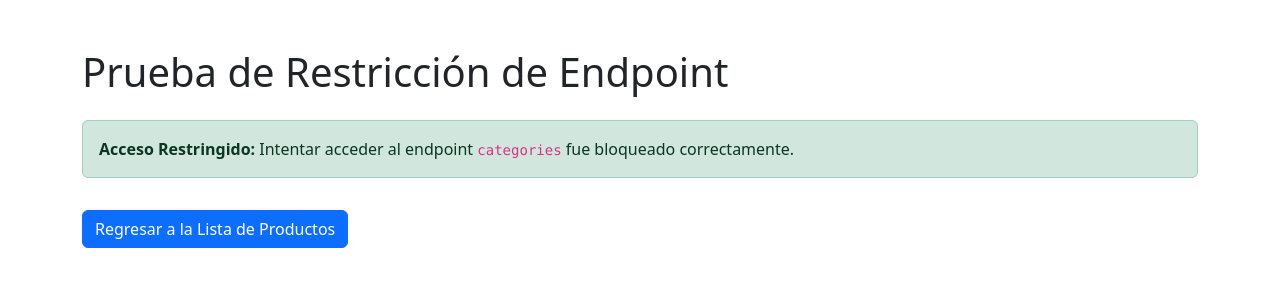
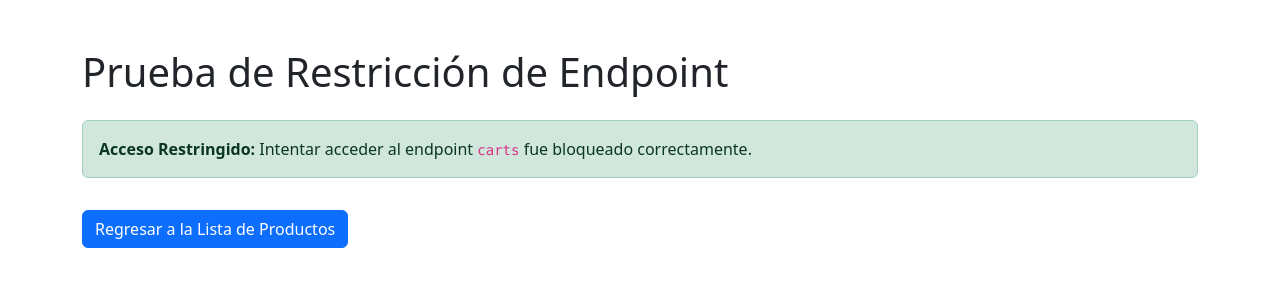
Before and after one commit to LeonardoBBM/Prestashop, a PHP site: page /prestashop/restricted.php in a window 1280 px wide. Shown: the top 300 px of the page. Run offline with PHP 8.4, Linux system fonts and the light colour scheme; data that the repository does not hold is empty.

Commit message:
cambio de endpoint

```diff
--- a/restricted.php
+++ b/restricted.php
@@ -2,7 +2,7 @@
 include 'config.php';
 
 // Endpoint no autorizado
-$restrictedEndpoint = 'categories'; // Cambia 'categories' por otro endpoint restringido si es necesario
+$restrictedEndpoint = 'carts';
 
 // Intentar acceder al endpoint restringido
 $response = makeApiRequest($restrictedEndpoint, 'GET');
```
